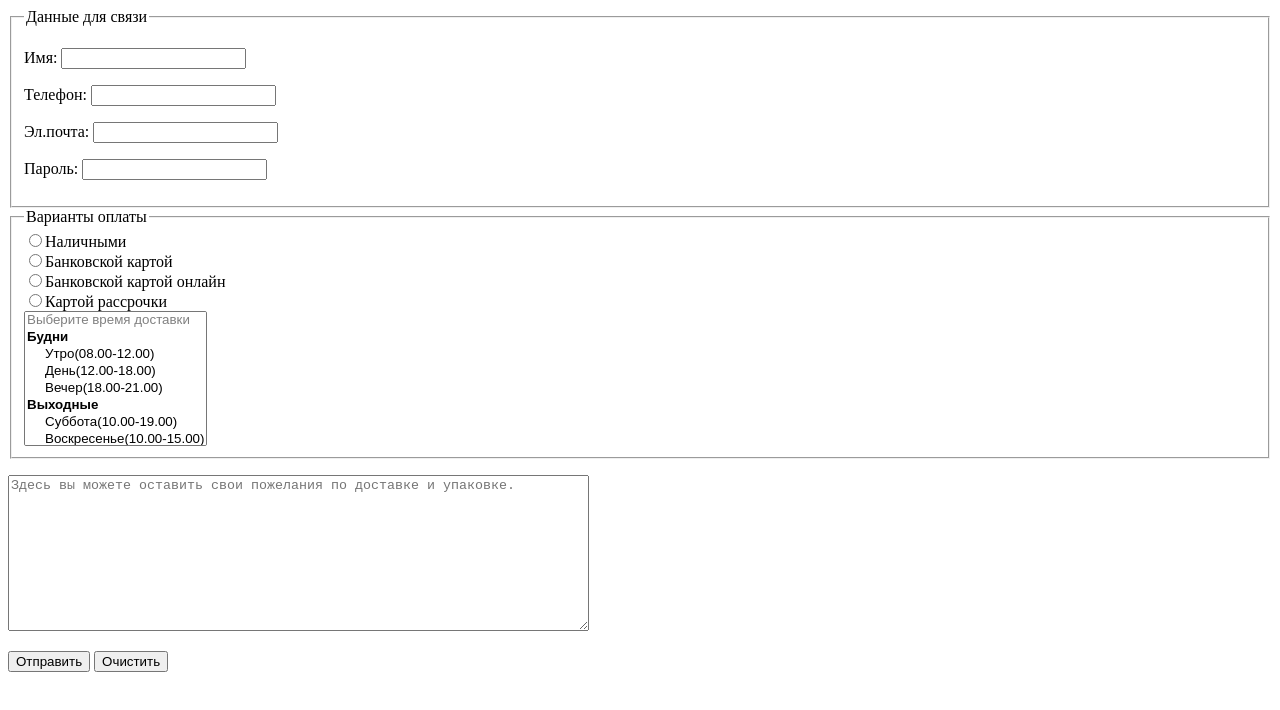
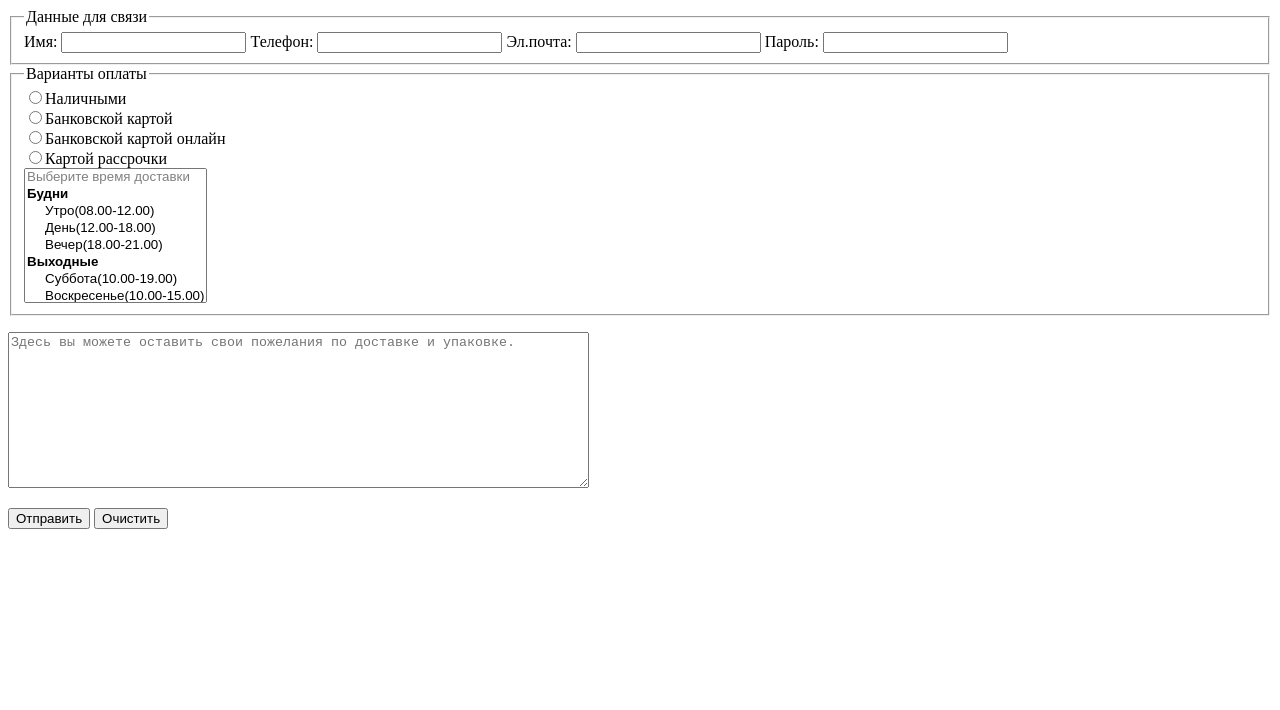
Before and after one commit to PolinaV2020/form, a plain HTML site: page index.html in a window 1280 px wide. Drawn offline with Linux system fonts and the light colour scheme.

Commit message:
Add files via upload

```diff
--- a/index.html
+++ b/index.html
@@ -9,10 +9,10 @@
   <form>
     <fieldset>
     <legend>Данные для связи</legend>
-    <p>Имя: <input type="text" name="name" size="20" value=""></p>
-    <p>Телефон: <input type="tel" name="phone_number"  size="20" value=""></p>
-    <p>Эл.почта: <input type="email" name="post" size="20" value=""></p>
-    <p>Пароль: <input type="password"></p>
+    <label>Имя: <input type="text" name="name" size="20" value=""></label>
+    <label>Телефон: <input type="tel" name="phone_number"  size="20" value=""></label>
+    <label>Эл.почта: <input type="email" name="post" size="20" value=""></label>
+    <label>Пароль: <input type="password"></label>
     </fieldset>
     <fieldset>
     <legend>Варианты оплаты</legend>
```
